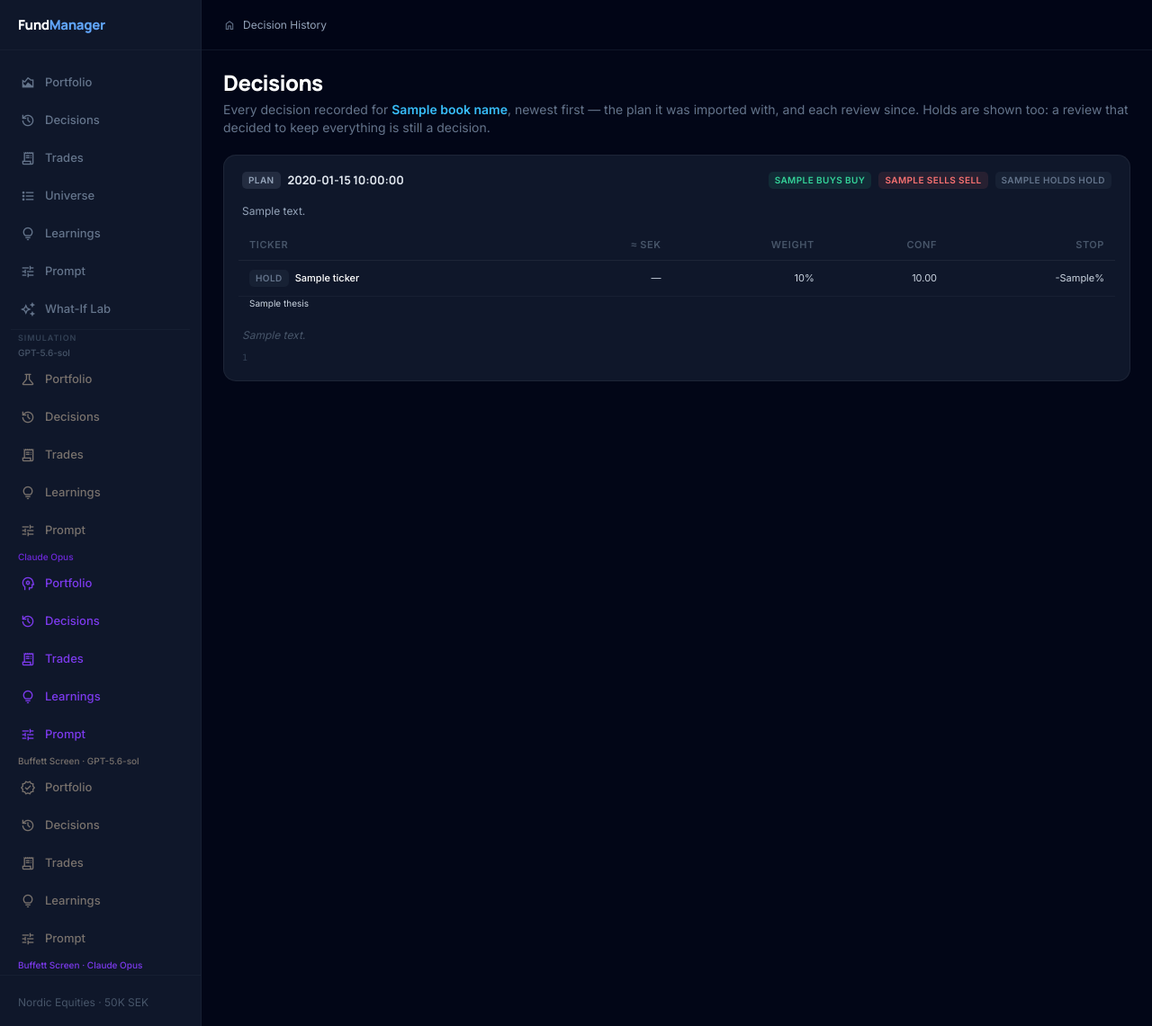
After one commit to ACWesterberg/ai-fund-manager, a Python web app: template src/fundmgr/web/templates/book_history.html in a window 1280 px wide. The commit adds this page. Shown: the whole page at 90% size. Run offline with Jinja, Linux system fonts and the light colour scheme; the template is opened without the code that fills it: most values are stand-ins (such as "Sample title", 1, 10 or a date in 2020); some libraries are stand-ins or nearby versions.

Commit message:
Give a sleeve somewhere to see its decisions
A review saved correctly and still looked like it had gone nowhere. Four
reasons, all in the way it was shown rather than in the run:

- A book had no decision history. The dashboard renders only the latest
  recommendation, and its "All decisions" link pointed at /history — the main
  Nordic fund's — so following it showed a different fund's decisions entirely.
  There is now a per-book history at {prefix}/{slug}/history, in the sidebar,
  listing every decision newest first and marking each as the imported PLAN or
  a REVIEW.

- Holds were filtered out of the dashboard panel, so a review that decided to
  keep the book as it stands rendered as an empty table under a "1 hold" badge.
  A run whose whole answer was "no change" is a decision; it now shows.

- A review outlives the page that started it, and the page had no idea one was
  in flight. Navigating away lost the result, and lost the error outright when
  a run failed — the case where you most need to see it. The dashboard now
  reattaches to a job for this book, resuming the poll or rendering what
  finished while the page was closed.

- A decision that failed to parse was swallowed by `except Exception: pass`,
  leaving "No decisions yet" — indistinguishable from never having run one. It
  now says the decision exists and could not be rendered.

`fund paper-status` also prints the latest decision, so "did my review save?"
is answerable without the dashboard, and a run where the guardrails approved
nothing says so rather than showing nothing.

Co-Authored-By: Claude Opus 5 <noreply@anthropic.com>
Claude-Session: https://claude.ai/code/session_011Zbchfygj8tngUbMezQiYR

```diff
--- a/src/fundmgr/web/templates/base.html
+++ b/src/fundmgr/web/templates/base.html
@@ -280,6 +280,8 @@
          style="color:#38bdf8">
         <span class="material-symbols-outlined" style="color:#38bdf8">area_chart</span>Portfolio
       </a>
+      <a href="{{ book_prefix }}/history" class="nav-link {% if active_page == 'history' %}active{% endif %}"
+         ><span class="material-symbols-outlined nav-ico">history</span>Decisions</a>
       <a href="{{ book_prefix }}/transactions" class="nav-link {% if active_page == 'transactions' %}active{% endif %}"
          style="color:#38bdf8">
         <span class="material-symbols-outlined" style="color:#38bdf8">receipt_long</span>Trades
@@ -306,6 +308,8 @@
          style="color:#10b981">
         <span class="material-symbols-outlined" style="color:#10b981">area_chart</span>Portfolio
       </a>
+      <a href="{{ book_prefix }}/history" class="nav-link {% if active_page == 'history' %}active{% endif %}"
+         ><span class="material-symbols-outlined nav-ico">history</span>Decisions</a>
       <a href="{{ book_prefix }}/transactions" class="nav-link {% if active_page == 'transactions' %}active{% endif %}"
          style="color:#10b981">
         <span class="material-symbols-outlined" style="color:#10b981">receipt_long</span>Trades
--- /dev/null
+++ b/src/fundmgr/web/templates/book_history.html
@@ -0,0 +1,99 @@
+{% extends "base.html" %}
+{% block title %}Decisions — {{ book_name }}{% endblock %}
+{% block page_title %}Decision History{% endblock %}
+
+{% block content %}
+
+<div class="mb-5">
+  <h1 class="font-display text-2xl font-extrabold text-white tracking-tight">Decisions</h1>
+  <p class="text-sm text-slate-500 mt-1">
+    Every decision recorded for <b class="text-sky-400">{{ book_name }}</b>, newest first —
+    the plan it was imported with, and each review since. Holds are shown too: a review that
+    decided to keep everything is still a decision.
+  </p>
+</div>
+
+{% if recommendations %}
+<div class="space-y-4">
+  {% for r in recommendations %}
+  <section class="card">
+    <div class="card-header">
+      <div class="flex items-center gap-2 flex-wrap">
+        {% if r.is_review %}
+        <span class="badge" style="background:rgba(14,165,233,.15);color:#38bdf8">REVIEW</span>
+        {% else %}
+        <span class="badge" style="background:rgba(148,163,184,.15);color:#94a3b8">PLAN</span>
+        {% endif %}
+        <h2 class="card-title">{{ r.timestamp }}</h2>
+      </div>
+      <div class="flex items-center gap-2">
+        <span class="badge badge-buy">{{ r.buys }} buy</span>
+        <span class="badge badge-sell">{{ r.sells }} sell</span>
+        <span class="badge badge-hold">{{ r.holds }} hold</span>
+      </div>
+    </div>
+
+    {% if r.market_summary %}
+    <p class="text-xs text-slate-400 leading-relaxed mb-3">{{ r.market_summary }}</p>
+    {% endif %}
+
+    {% if r.actions %}
+    <div class="overflow-x-auto -mx-1 mb-3">
+      <table class="data-table" style="font-size:11px">
+        <thead>
+          <tr>
+            <th>Ticker</th>
+            <th class="num">≈ SEK</th>
+            <th class="num">Weight</th>
+            <th class="num">Conf</th>
+            <th class="num">Stop</th>
+          </tr>
+        </thead>
+        <tbody>
+          {% for a in r.actions %}
+          <tr>
+            <td>
+              {% if a.side == "buy" %}<span class="badge badge-buy">BUY</span>
+              {% elif a.side == "sell" %}<span class="badge badge-sell">SELL</span>
+              {% else %}<span class="badge badge-hold">HOLD</span>{% endif %}
+              <span class="text-white font-medium ml-1">{{ a.ticker }}</span>
+            </td>
+            <td class="num text-slate-300">{% if a.sek_estimate %}{{ "{:,.0f}".format(a.sek_estimate) }}{% else %}—{% endif %}</td>
+            <td class="num text-slate-300">{{ a.target_weight_pct }}%</td>
+            <td class="num text-slate-300">{{ "%.2f"|format(a.confidence) }}</td>
+            <td class="num text-slate-500">{% if a.stop_loss_pct %}-{{ a.stop_loss_pct }}%{% else %}—{% endif %}</td>
+          </tr>
+          {% if a.thesis %}
+          <tr>
+            <td colspan="5" class="text-slate-500" style="font-size:10px;padding-top:0;padding-bottom:6px">{{ a.thesis }}</td>
+          </tr>
+          {% endif %}
+          {% endfor %}
+        </tbody>
+      </table>
+    </div>
+    {% else %}
+    <p class="empty" style="padding:12px 0">
+      Nothing was approved in this run — every proposed trade was rejected or dropped by the
+      guardrails. The run id below identifies it in the logs.
+    </p>
+    {% endif %}
+
+    {% if r.notes %}
+    <p class="text-xs text-slate-600 leading-relaxed italic mb-2">{{ r.notes }}</p>
+    {% endif %}
+    <p class="text-[10px] text-slate-700 font-mono">{{ r.run_id }}</p>
+  </section>
+  {% endfor %}
+</div>
+{% else %}
+<section class="card">
+  <p class="empty">
+    No decisions recorded for this book yet.<br>
+    Use <b class="text-sky-400">Review this sleeve</b> on the dashboard, or run
+    <code class="text-slate-500">fund paper-review {{ sim_label }}</code>.
+  </p>
+</section>
+{% endif %}
+
+{% endblock %}
```
Also changed, not shown: src/fundmgr/cli.py (+22 -0 lines), src/fundmgr/web/paper.py (+87 -3 lines), src/fundmgr/web/templates/index.html (+18 -2 lines), tests/test_sleeve_review.py (+102 -0 lines).
